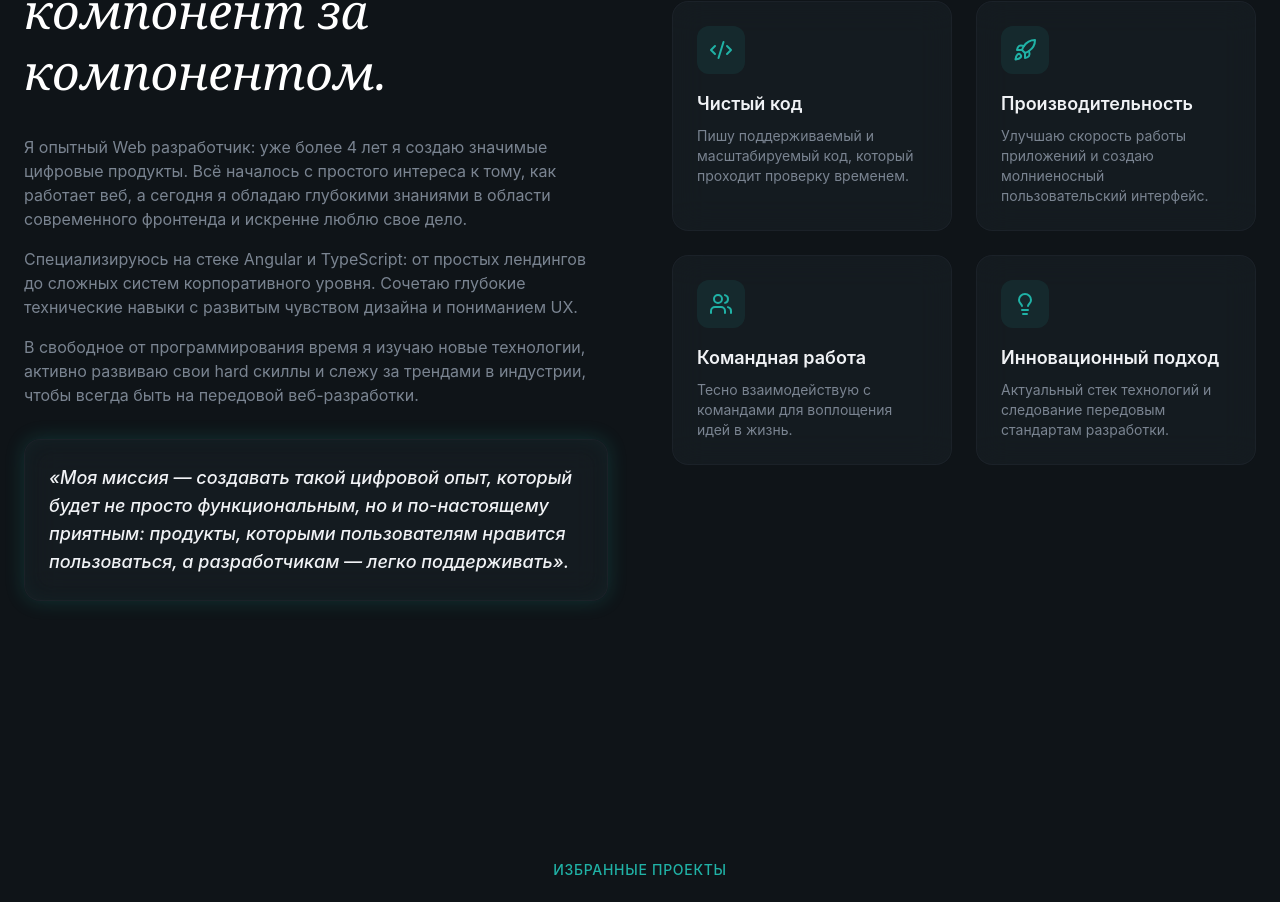
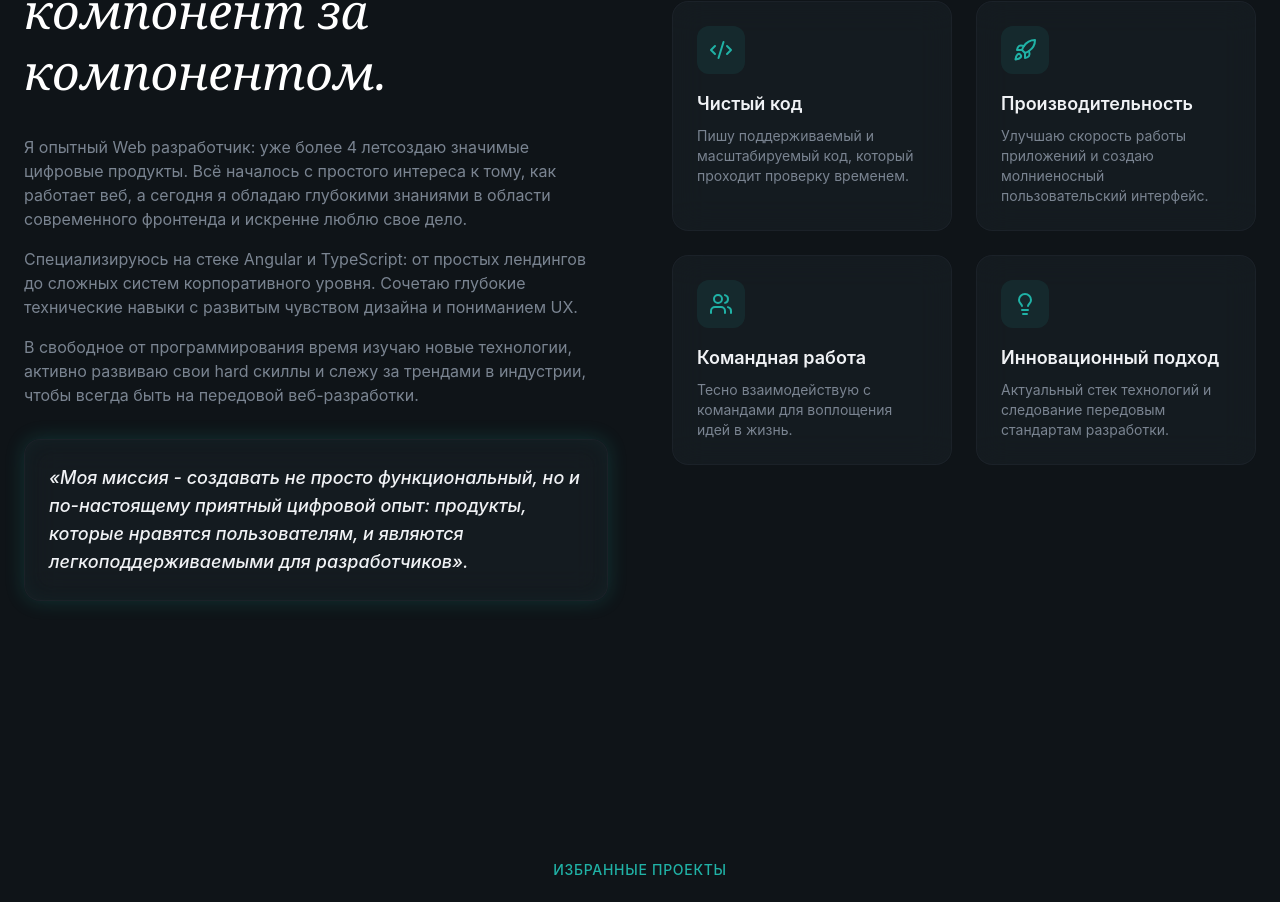
Before and after one commit to artur-kamalov/Portfolio-react, a React (Vite) app: page / in a window 1280 px wide. Shown: the part 1211-2113 px from the top of the page. Built offline with nearby package versions, Linux system fonts and the light colour scheme.

Commit message:
text fix

```diff
--- a/src/sections/About.jsx
+++ b/src/sections/About.jsx
@@ -50,19 +50,19 @@ const About = () => {
 
             <div className="space-y-4 text-muted-foreground animate-fade-in animation-delay-200">
               <p>
-                Я опытный Web разработчик: уже более 4 лет я создаю значимые цифровые продукты. Всё началось с простого интереса к тому, как работает веб, а сегодня я обладаю глубокими знаниями в области современного фронтенда и искренне люблю свое дело.
+                Я опытный Web разработчик: уже более 4 летсоздаю значимые цифровые продукты. Всё началось с простого интереса к тому, как работает веб, а сегодня я обладаю глубокими знаниями в области современного фронтенда и искренне люблю свое дело.
               </p>
               <p>
                 Специализируюсь на стеке Angular и TypeScript: от простых лендингов до сложных систем корпоративного уровня. Сочетаю глубокие технические навыки с развитым чувством дизайна и пониманием UX.
               </p>
               <p>
-                В свободное от программирования время я изучаю новые технологии, активно развиваю свои hard скиллы и слежу за трендами в индустрии, чтобы всегда быть на передовой веб-разработки.
+                В свободное от программирования время изучаю новые технологии, активно развиваю свои hard скиллы и слежу за трендами в индустрии, чтобы всегда быть на передовой веб-разработки.
               </p>
             </div>
 
             <div className="glass rounded-2xl p-6 glow-border animate-fade-in animation-delay-300">
               <p className="text-lg font-medium italic text-foreground">
-                «Моя миссия — создавать такой цифровой опыт, который будет не просто функциональным, но и по-настоящему приятным: продукты, которыми пользователям нравится пользоваться, а разработчикам — легко поддерживать».
+                «Моя миссия - создавать не просто функциональный, но и по-настоящему приятный цифровой опыт: продукты, которые нравятся пользователям, и являются легкоподдерживаемыми для разработчиков».
               </p>
             </div>
           </div>
```
